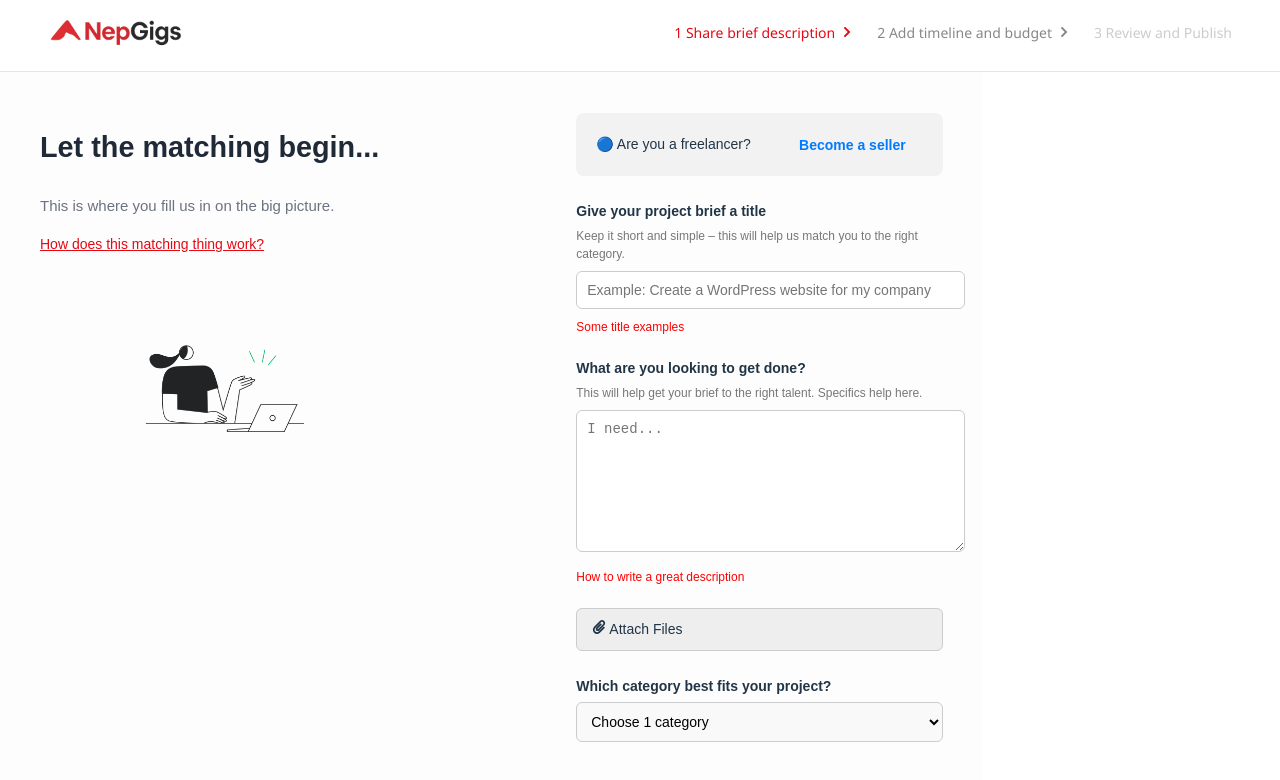
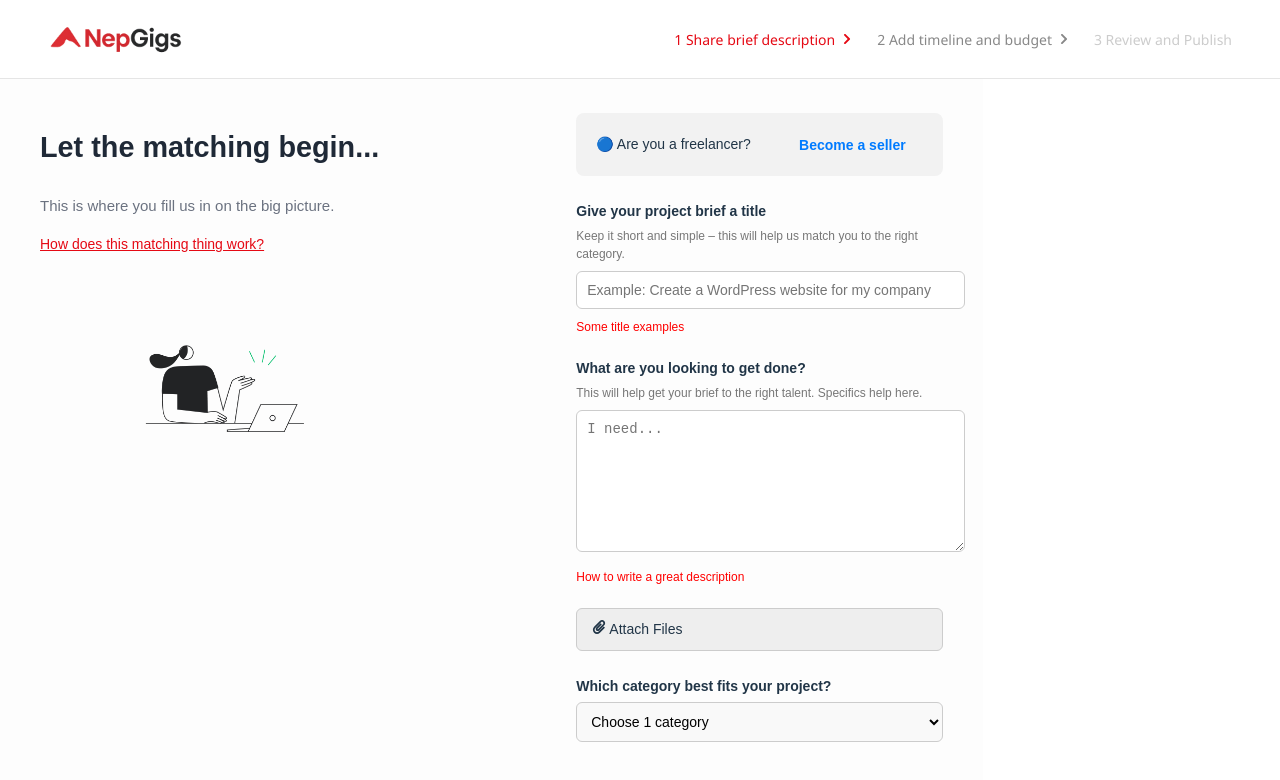
Before and after one commit to Prashantxdahal/NepGigs, a React (Vite) app in the folder NepGigs2/: page / in a window 1280 px wide. Shown: the top 780 px of the page. Built offline with nearby package versions, Linux system fonts and the light colour scheme.

Commit message:
fixes more bugs

```diff
--- a/NepGigs2/src/Css/GigsPosting.css
+++ b/NepGigs2/src/Css/GigsPosting.css
@@ -7,7 +7,7 @@
   padding: 24px 48px;
   background-color: #ffffff;
   position: fixed;
-  top: 10;
+  top: 0;
   left: 0;
   z-index: 1000;
   border-bottom: 1px solid #e5e5e5;
```
